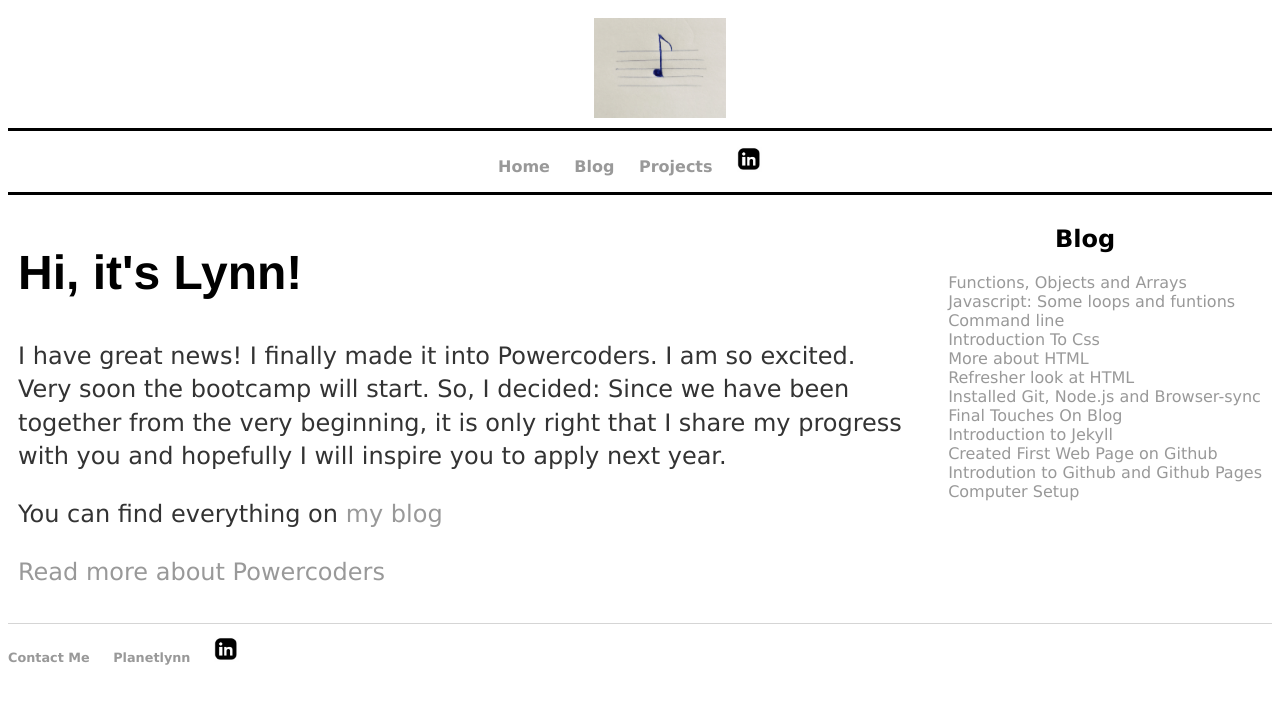
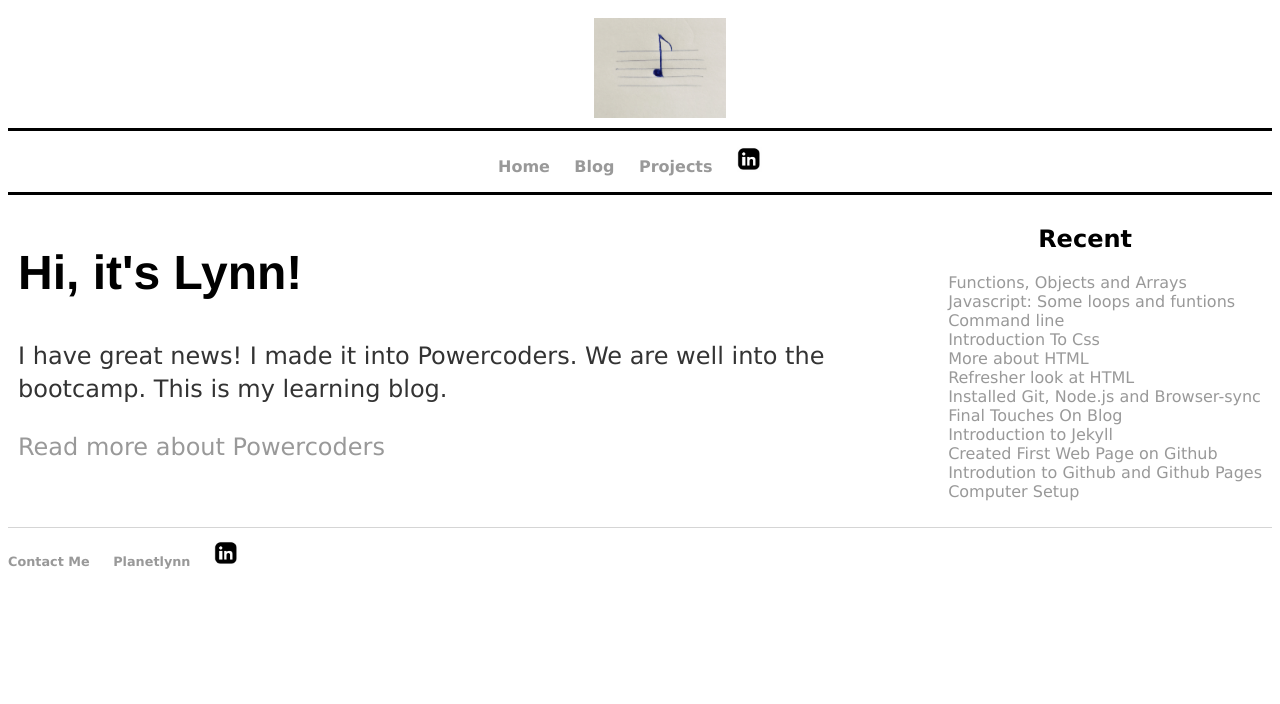
Before and after one commit to aineomugisha/aineomugisha.github.io, a Jekyll site: the page built from index.html, in a window 1280 px wide. Shown: the top 704 px of the page. Built offline with Jekyll 4.4.1, drawn with Linux system fonts in a browser that asks for light colours; the list of posts is cut into pages by our own code.

Commit message:
Update index.html

```diff
--- a/index.html
+++ b/index.html
@@ -5,15 +5,13 @@ title: la
 <main>
 <section class="blurb">
 	<h1>Hi, it's Lynn!</h1>
-	<p> I have great news! I finally made it into Powercoders. I am so excited. Very soon the bootcamp will start. So, I decided: Since we have been together from the very beginning, it is only right that I share my progress with you and hopefully I will inspire you to apply next year. </p>
-	<P>You can find everything on <a href="/blog/index.html"> my blog </a>
-		</p>
+	<p> I have great news! I made it into Powercoders. We are well into the bootcamp. This is my learning blog.</p>
 		<p><a href="https://powercoders.org/">Read more about Powercoders</a></p>
 
 </section><!-- /.blurb -->
 
 <aside>
-	<h2>Blog</h2>
+	<h2>Recent</h2>
 				<ul>
 		  {% for post in site.posts %}
 		    <li>
```
